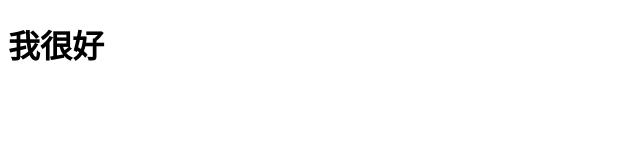
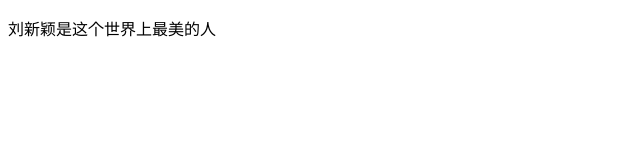
Before and after one commit to lxybiubiubiu/lxybiubiubiu.github.io, a plain HTML site: page index.html in a window 1280 px wide. Shown: the whole page, without its empty margins (0-640 px from the left). Drawn offline with Linux system fonts and the light colour scheme.

```diff
--- a/index.html
+++ b/index.html
@@ -5,6 +5,10 @@
 	<title>Document</title>
 </head>
 <body>
-	<h1>我很好</h1>
+	<article>
+		<p>
+			刘新颖是这个世界上最美的人
+		</p>
+	</article>
 </body>
 </html>
```
